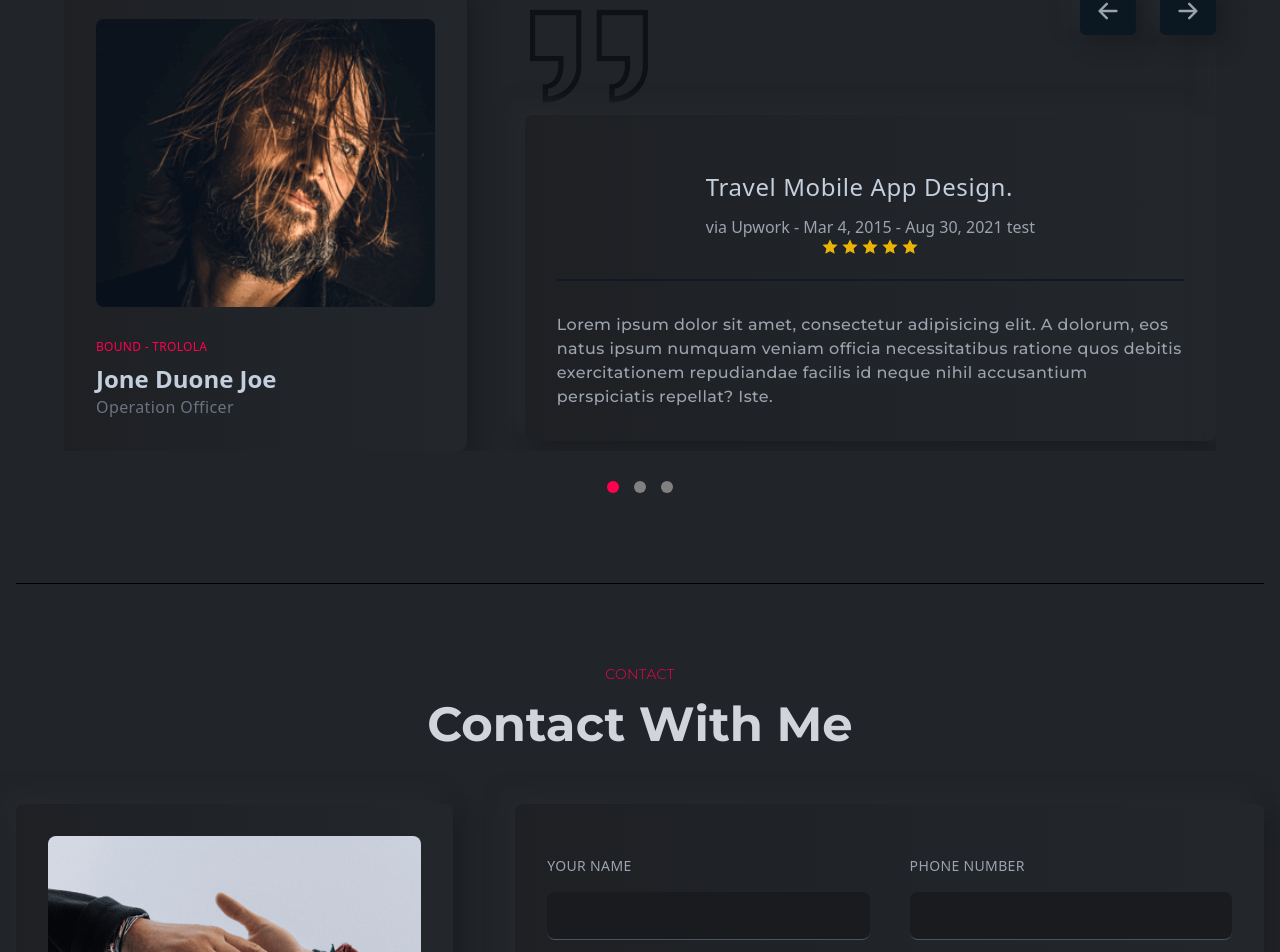
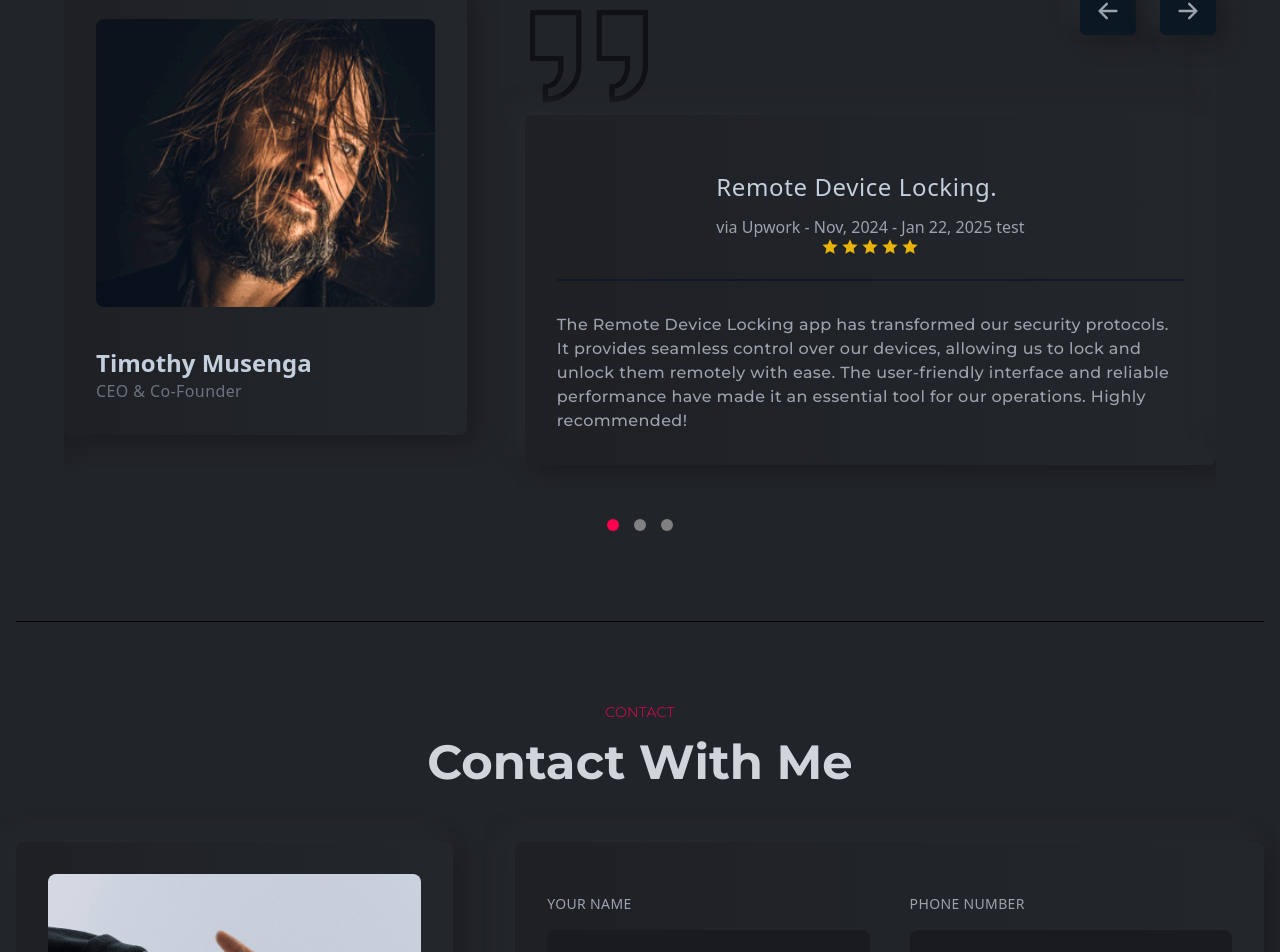
Before and after one commit to Celistine02/Myportfolio2, a React (Create React App) app: page / in a window 1280 px wide. Shown: the part 5165-6117 px from the top of the page. Built offline with nearby package versions, Linux system fonts and the light colour scheme.

Commit message:
Update Testimonial.js

```diff
--- a/src/components/tesimonial/Testimonial.js
+++ b/src/components/tesimonial/Testimonial.js
@@ -108,11 +108,11 @@ const Testimonial = () => {
                 />
                 <div className="w-full flex flex-col justify-end">
                   <p className="text-xs uppercase text-designColor tracking-wide mb-2">
-                    Bound - Trolola
+
                   </p>
-                  <h3 className="text-2xl font-bold">Jone Duone Joe</h3>
+                  <h3 className="text-2xl font-bold">Timothy Musenga</h3>
                   <p className="text-base tracking-wide text-gray-500">
-                    Operation Officer
+                    CEO & Co-Founder
                   </p>
                 </div>
               </div>
@@ -122,10 +122,10 @@ const Testimonial = () => {
                   <div className="flex flex-col justify-between lgl:items-center py-6 border-b-2 border-b-gray-900">
                     <div>
                       <h3 className="text-xl lgl:text-2xl font-medium tracking-wide">
-                        Travel Mobile App Design.
+                        Remote Device Locking.
                       </h3>
                       <p className="text-base text-gray-400 mt-3">
-                        via Upwork - Mar 4, 2015 - Aug 30, 2021 test
+                        via Upwork - Nov, 2024 - Jan 22, 2025 test
                       </p>
                     </div>
                     <div className="text-yellow-500 flex gap-1">
@@ -137,11 +137,7 @@ const Testimonial = () => {
                     </div>
                   </div>
                   <p className="text-base font-titleFont text-gray-400 font-medium tracking-wide leading-6">
-                    Lorem ipsum dolor sit amet, consectetur adipisicing elit. A
-                    dolorum, eos natus ipsum numquam veniam officia
-                    necessitatibus ratione quos debitis exercitationem
-                    repudiandae facilis id neque nihil accusantium perspiciatis
-                    repellat? Iste.
+                    The Remote Device Locking app has transformed our security protocols. It provides seamless control over our devices, allowing us to lock and unlock them remotely with ease. The user-friendly interface and reliable performance have made it an essential tool for our operations. Highly recommended!
                   </p>
                 </div>
               </div>
@@ -159,11 +155,11 @@ const Testimonial = () => {
                 />
                 <div className="w-full flex flex-col justify-end">
                   <p className="text-xs uppercase text-designColor tracking-wide mb-2">
-                    Bound - Trolola
+
                   </p>
-                  <h3 className="text-2xl font-bold">Jone Duone Joe</h3>
+                  <h3 className="text-2xl font-bold">Joshua Smith</h3>
                   <p className="text-base tracking-wide text-gray-500">
-                    Operation Officer
+                    Principal at Muzarabani High
                   </p>
                 </div>
               </div>
@@ -173,10 +169,10 @@ const Testimonial = () => {
                   <div className="flex flex-col justify-between lgl:items-center py-6 border-b-2 border-b-gray-900">
                     <div>
                       <h3 className="text-xl lgl:text-2xl font-medium tracking-wide">
-                        Travel Mobile App Design.
+                        Smart School management system
                       </h3>
                       <p className="text-base text-gray-400 mt-3">
-                        via Upwork - Mar 4, 2015 - Aug 30, 2021 test
+                        via Upwork - September 4, 2024 - Jan 19, 2024 test
                       </p>
                     </div>
                     <div className="text-yellow-500 flex gap-1">
@@ -188,11 +184,7 @@ const Testimonial = () => {
                     </div>
                   </div>
                   <p className="text-base font-titleFont text-gray-400 font-medium tracking-wide leading-6">
-                    Lorem ipsum dolor sit amet, consectetur adipisicing elit. A
-                    dolorum, eos natus ipsum numquam veniam officia
-                    necessitatibus ratione quos debitis exercitationem
-                    repudiandae facilis id neque nihil accusantium perspiciatis
-                    repellat? Iste.
+                    The Smart School Management System has revolutionized our educational processes. It streamlines administrative tasks, enhances communication between teachers and parents, and provides a user-friendly interface for students to access their resources. This system has significantly improved our efficiency and engagement, making it an invaluable asset for our institution.
                   </p>
                 </div>
               </div>
```
